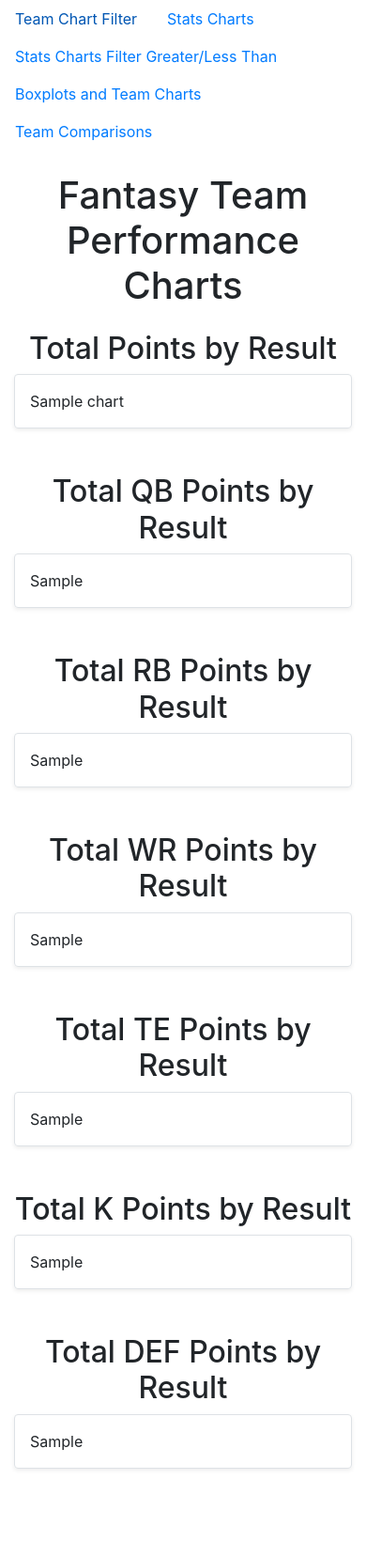
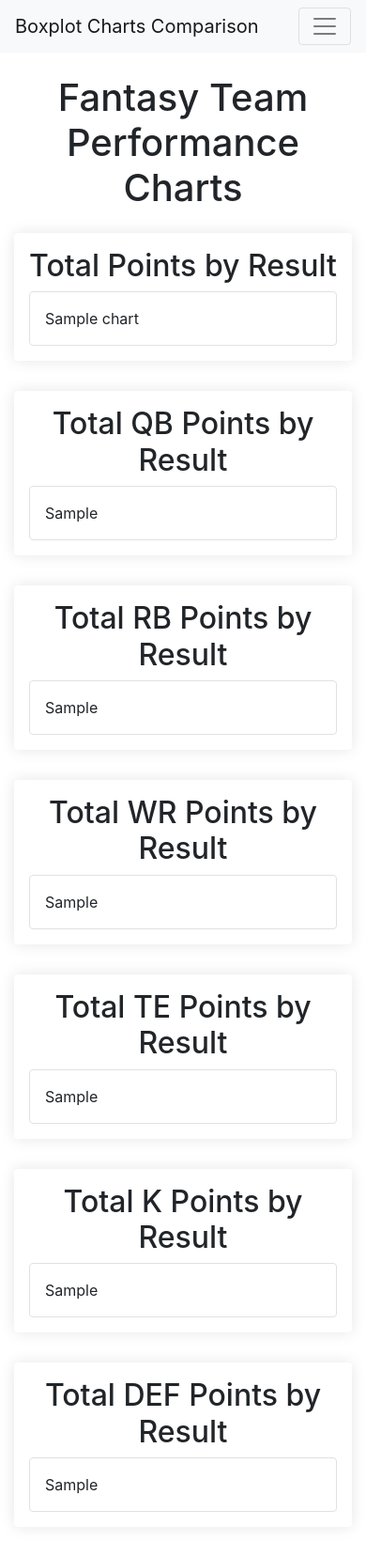
Before and after one commit to madunn5/Fantasy_Data, a Django app: template fantasy_data/templates/fantasy_data/team_chart_filter.html in a window 390 px wide. Shown: the whole page at 94% size. Before the commit the page ends 1564 px from the top, so only its background shows below. Run offline with Django 4.2, Linux system fonts and the light colour scheme; the template is opened without the code that fills it: most values are stand-ins (such as "Sample title", 1, 10 or a date in 2020); some libraries are stand-ins or nearby versions.

Commit message:
Updates to the webpages for mobile improvements.

```diff
--- a/fantasy_data/templates/fantasy_data/team_chart_filter.html
+++ b/fantasy_data/templates/fantasy_data/team_chart_filter.html
@@ -1,62 +1,98 @@
 <!DOCTYPE html>
-<html>
+<html lang="en">
 <head>
+    <meta charset="UTF-8">
+    <meta name="viewport" content="width=device-width, initial-scale=1.0">
     <title>Fantasy Team Performance Charts</title>
     <!-- Add Plotly JS library -->
     <script src="https://cdn.plot.ly/plotly-latest.min.js"></script>
     <!-- Add Bootstrap CSS -->
     <link href="https://stackpath.bootstrapcdn.com/bootstrap/4.5.2/css/bootstrap.min.css" rel="stylesheet">
+    <style>
+        .chart-container {
+            margin-bottom: 2rem;
+            padding: 1rem;
+            border-radius: .25rem;
+            box-shadow: 0 0 1rem rgba(0, 0, 0, 0.1);
+            overflow-x: auto;
+        }
+
+        /* Custom styles for scrollable dropdown menus */
+        .plotly-dropdown-menu {
+            max-height: 200px;  /* Set a max height */
+            overflow-y: auto;   /* Enable vertical scrolling */
+        }
+
+        .scrollable-chart {
+            overflow-x: auto;
+        }
+    </style>
 </head>
 <body>
-    <!-- Hyperlinks for navigation -->
-    <ul class="nav">
+    <!-- Collapsible Navbar for mobile responsiveness -->
+    <nav class="navbar navbar-expand-lg navbar-light bg-light">
+        <a class="navbar-brand" href="#">Boxplot Charts Comparison</a>
+        <button class="navbar-toggler" type="button" data-toggle="collapse" data-target="#navbarNav" aria-controls="navbarNav" aria-expanded="false" aria-label="Toggle navigation">
+            <span class="navbar-toggler-icon"></span>
+        </button>
+        <div class="collapse navbar-collapse" id="navbarNav">
+            <ul class="navbar-nav">
                 <li class="nav-item">
-            <a class="nav-link" href="{% url 'team_chart_filter' %}">Team Chart Filter</a>
+                    <a class="nav-link text-primary" href="{% url 'team_chart_filter' %}">Team Chart Filter</a>
                 </li>
                 <li class="nav-item">
-            <a class="nav-link" href="{% url 'stats_charts' %}">Stats Charts</a>
+                    <a class="nav-link text-primary" href="{% url 'stats_charts' %}">Stats Charts</a>
                 </li>
                 <li class="nav-item">
-            <a class="nav-link" href="{% url 'stats_charts_filter' %}">Stats Charts Filter Greater/Less Than</a>
+                    <a class="nav-link text-primary" href="{% url 'stats_charts_filter' %}">Stats Charts Filter Greater/Less Than</a>
                 </li>
                 <li class="nav-item">
-            <a class="nav-link" href="{% url 'team_chart' %}">Boxplots and Team Charts</a>
+                    <a class="nav-link text-primary" href="{% url 'team_chart' %}">Boxplots and Team Charts</a>
                 </li>
                 <li class="nav-item">
-            <a class="nav-link" href="{% url 'versus' %}">Team Comparisons</a>
+                    <a class="nav-link text-primary" href="{% url 'versus' %}">Team Comparisons</a>
                 </li>
             </ul>
-    <div class="container">
+        </div>
+    </nav>
+
+    <div class="container mt-4">
         <h1 class="my-4 text-center">Fantasy Team Performance Charts</h1>
 
-        <!-- Box plot chart with dropdown filter -->
-        <div class="mb-5">
+        <!-- Chart containers with scrollable content -->
+        <div class="chart-container">
             <h2 class="text-center">Total Points by Result</h2>
-            <div class="border p-3 rounded shadow-sm scrollable-chart">{{ chart|safe }}</div>
+            <div class="border p-3 rounded scrollable-chart">{{ chart|safe }}</div>
         </div>
-        <div class="mb-5">
+
+        <div class="chart-container">
             <h2 class="text-center">Total QB Points by Result</h2>
-            <div class="border p-3 rounded shadow-sm scrollable-chart">{{ chart_qb|safe }}</div>
+            <div class="border p-3 rounded scrollable-chart">{{ chart_qb|safe }}</div>
         </div>
-        <div class="mb-5">
+
+        <div class="chart-container">
             <h2 class="text-center">Total RB Points by Result</h2>
-            <div class="border p-3 rounded shadow-sm scrollable-chart">{{ chart_rb|safe }}</div>
+            <div class="border p-3 rounded scrollable-chart">{{ chart_rb|safe }}</div>
         </div>
-        <div class="mb-5">
+
+        <div class="chart-container">
             <h2 class="text-center">Total WR Points by Result</h2>
-            <div class="border p-3 rounded shadow-sm scrollable-chart">{{ chart_wr|safe }}</div>
+            <div class="border p-3 rounded scrollable-chart">{{ chart_wr|safe }}</div>
         </div>
-        <div class="mb-5">
+
+        <div class="chart-container">
             <h2 class="text-center">Total TE Points by Result</h2>
-            <div class="border p-3 rounded shadow-sm scrollable-chart">{{ chart_te|safe }}</div>
+            <div class="border p-3 rounded scrollable-chart">{{ chart_te|safe }}</div>
         </div>
-        <div class="mb-5">
+
+        <div class="chart-container">
             <h2 class="text-center">Total K Points by Result</h2>
-            <div class="border p-3 rounded shadow-sm scrollable-chart">{{ chart_k|safe }}</div>
+            <div class="border p-3 rounded scrollable-chart">{{ chart_k|safe }}</div>
         </div>
-        <div class="mb-5">
+
+        <div class="chart-container">
             <h2 class="text-center">Total DEF Points by Result</h2>
-            <div class="border p-3 rounded shadow-sm scrollable-chart">{{ chart_def|safe }}</div>
+            <div class="border p-3 rounded scrollable-chart">{{ chart_def|safe }}</div>
         </div>
     </div>
 
@@ -66,12 +102,6 @@
     <script src="https://stackpath.bootstrapcdn.com/bootstrap/4.5.2/js/bootstrap.min.js"></script>
 
     <!-- Custom JS for scrollable dropdown -->
-    <style>
-    .plotly-dropdown-menu {
-        max-height: 200px;  /* Set a max height */
-        overflow-y: auto;   /* Enable vertical scrolling */
-    }
-    </style>
     <script>
     document.addEventListener('DOMContentLoaded', function() {
         var dropdownMenus = document.querySelectorAll('.plotly-dropdown-menu');
```
Also changed, not shown: fantasy_data/templates/fantasy_data/stats.html (+15 -7 lines), fantasy_data/templates/fantasy_data/stats_filter.html (+48 -21 lines), fantasy_data/templates/fantasy_data/team_chart.html (+44 -25 lines), fantasy_data/templates/fantasy_data/versus.html (+34 -23 lines). Lines whose indentation alone changed are shown as unchanged.
